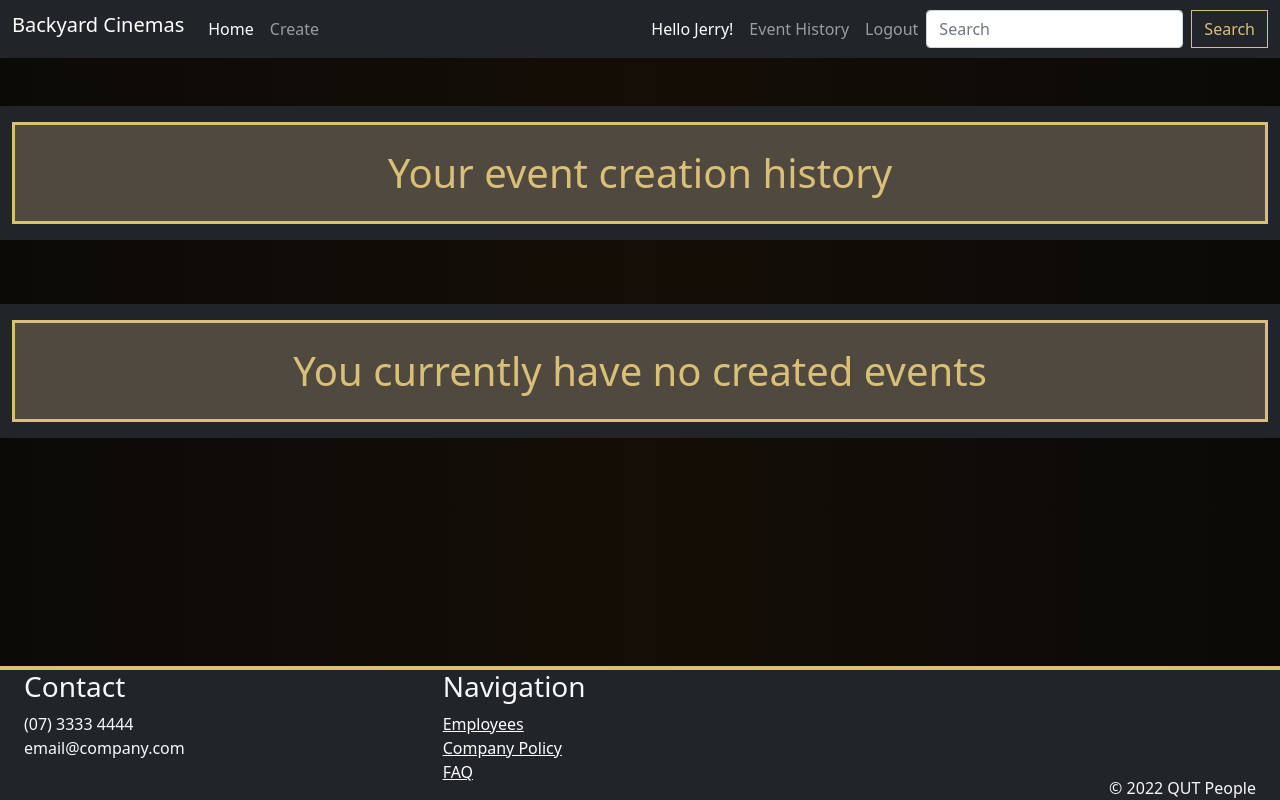
After one commit to aidanlockwood20/IAB207-Assessment-3, a Flask app: page /events/event_history in a window 1280 px wide. The commit adds this page. Run offline with Flask 2, Linux system fonts and the light colour scheme; a user stored in the database is signed in; data comes from the database, SQL or seed files in the repository; some libraries are stand-ins or nearby versions.

Commit message:
More dev > main stuff
Added more content from dev into main, had to re-type a fair chunk. Got event history to show different message if no events created.

```diff
--- a/backyardCinemas/event_views.py
+++ b/backyardCinemas/event_views.py
@@ -76,7 +76,8 @@ def create():
 def event_history():
     print(current_user.id)
     event = Event.query.filter_by(user_id=current_user.id).all()
-    return render_template('events/event_history.html', events=event)
+    counter = len(event)
+    return render_template('events/event_history.html', events=event, counter=counter)
 
 
 def check_upload_file(form):
--- a/backyardCinemas/templates/base.html
+++ b/backyardCinemas/templates/base.html
@@ -11,7 +11,7 @@
     <link href="https://cdn.jsdelivr.net/npm/bootstrap@5.1.3/dist/css/bootstrap.min.css" rel="stylesheet"
         integrity="sha384-1BmE4kWBq78iYhFldvKuhfTAU6auU8tT94WrHftjDbrCEXSU1oBoqyl2QvZ6jIW3" crossorigin="anonymous">
 
-    <link rel="stylesheet" href="../static/css/global.css">
+    <link rel="stylesheet" href="/static/css/global.css">
 
 </head>
 
@@ -40,7 +40,7 @@
                             <a class="nav-link active">Hello {{ current_user.first_name }}!</a>
                         </li>
                         <li class="nav-item">
-                            <a href="{{ url_for('event.purchase_history') }}" class="nav-link">Purchase History</a>
+                            <a href="{{ url_for('event.event_history') }}" class="nav-link">Event History</a>
                         </li>
                         <li class="nav-item">
                             <a href="{{ url_for('auth.logout_view') }}" class="nav-link">Logout</a>
@@ -66,6 +66,8 @@
                 </div>
             </div>
         </nav>
+        {% block messages %}
+        {% endblock %}
         {% block header %}
         {% endblock %}
     </header>
--- /dev/null
+++ b/backyardCinemas/templates/events/event_history.html
@@ -0,0 +1,60 @@
+{% extends 'base.html' %}
+
+{% block title %}Event History{% endblock %}
+
+{% block header %}
+<div class="container-xxl bg-dark mt-5 py-3">
+    <div class="bg-light5 card border-3 p-2">
+        <div class="card bg-light5 border-0">
+            <h1 class="text-center my-3">Your event creation history</h1>
+        </div>
+    </div>
+</div>
+{% endblock %}
+
+{% block content %}
+{% if counter == 0 %}
+<div class="container-xxl bg-dark py-3">
+    <div class="bg-light5 card border-3 p-2">
+        <div class="card bg-light5 border-0">
+            <h1 class="text-center my-3">You currently have no created events</h1>
+        </div>
+    </div>
+</div>
+{% else %}
+<div class="container-xxl bg-dark">
+    <div class="row bg-dark">
+
+        {% for event in events %}
+        <div class="col-12 col-sm-6 col-md-4 col-xxl-3 mb-3 mt-3">
+            <div class="card bg-light2 border-3" style="width: 100%; height: 100%;">
+                <img src="{{event.image}}" class="card-img-top" alt="Event Location Image">
+                <div class="card-body">
+                    <h4 class="card-title">{{event.name}}</h4>
+                    <h4 class="card-title">${{event.cost}} AUD</h4>
+                    <h5 class="card-text">
+                        {{event.startDate.day}}/{{event.startDate.month}}/{{event.startDate.year}} at
+                        {{event.startDate.hour}}:{{event.startDate.minute}}
+                    </h5>
+                    <h5 class="card-text">{{event.duration}} Minutes</h5>
+                    {% if event.max_tickets == 1 %}
+                    <h5 class="card-text">{{event.max_tickets}} ticket remains!</h5>
+                    {% else %}
+                    <h5 class="card-text">{{event.max_tickets}} tickets remain.</h5>
+                    {% endif %}
+                    <p class="card-text justify1">{{event.description}}</p>
+
+                    <p class="card-text">Located at: {{event.location}}</p>
+                    <div class="d-flex">
+                        <a href="{{url_for('event.show', id=event.id)}}" class="btn bg-light3">View Event</a>
+                        <a href="" class="btn bg-light3 ms-3 disabled">{{event.status}}</a>
+                    </div>
+                </div>
+            </div>
+        </div>
+        {% endfor %}
+        {% endif %}
+    </div>
+
+</div>
+{% endblock %}
--- a/backyardCinemas/templates/events/purchase_history.html
+++ /dev/null
@@ -1,3 +0,0 @@
-{% extends 'base.html' %}
-
-{% block title %}Purchase History{% endblock %}
```
